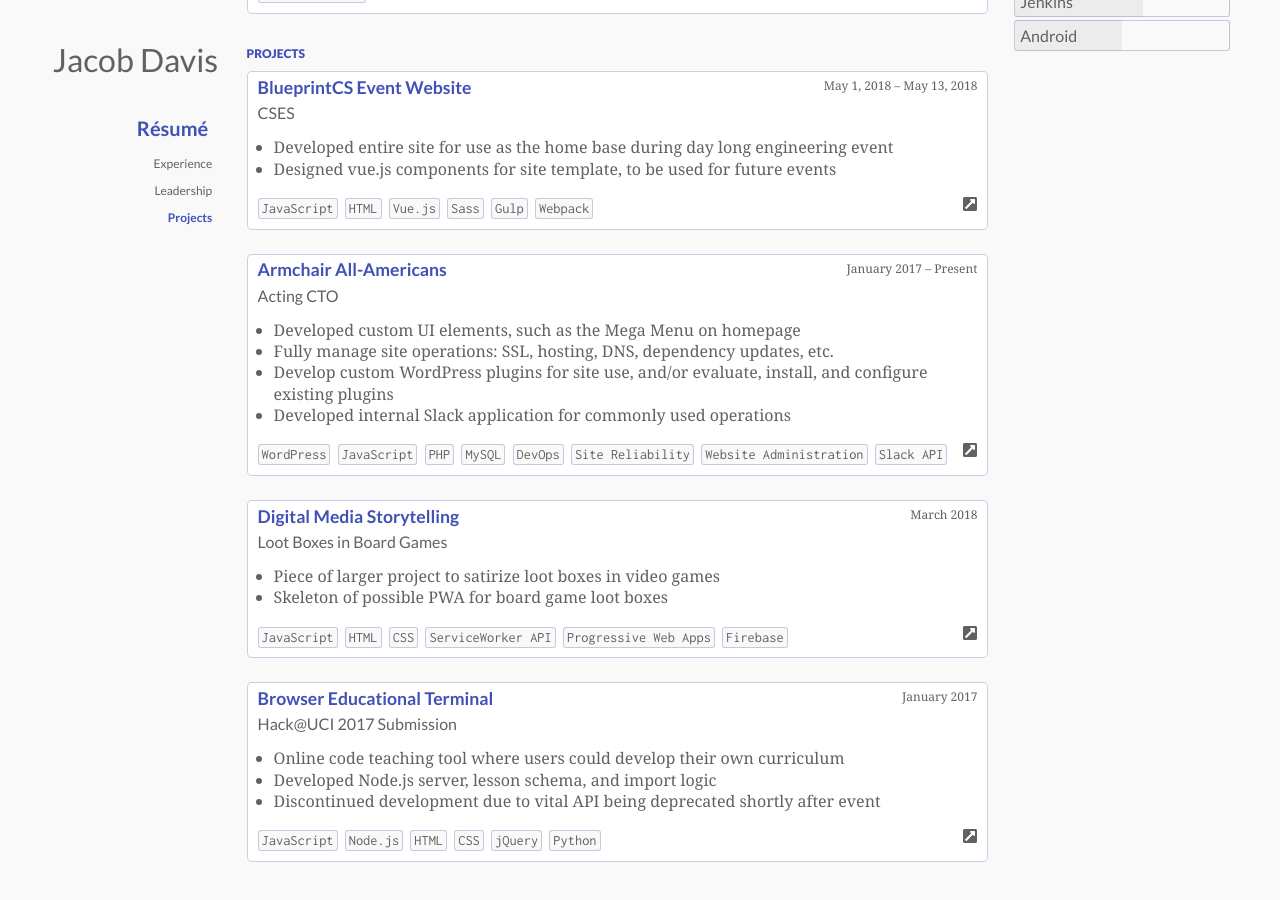
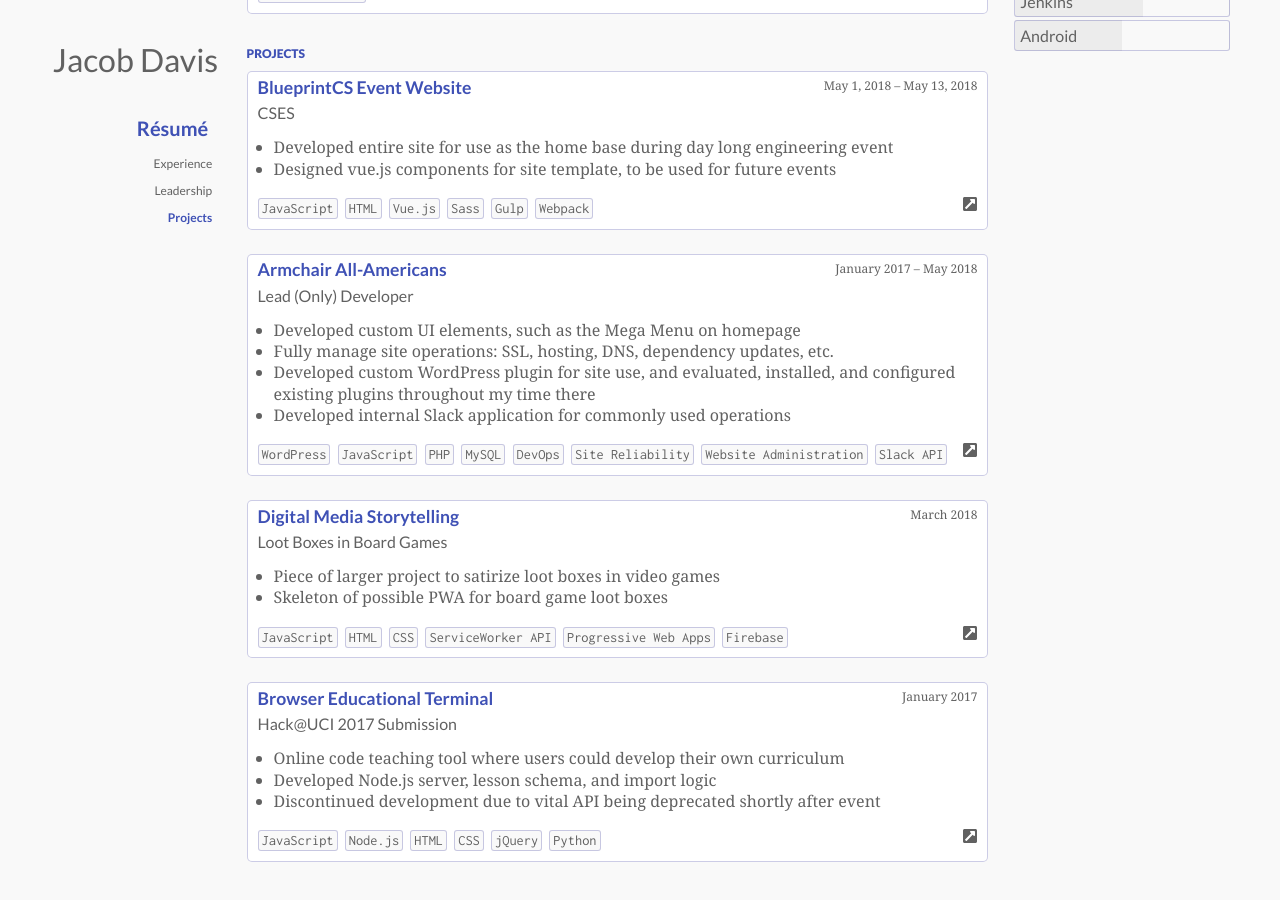
Before and after one commit to jsdavis/jsdavis.github.io, a Jekyll site: the page built from index.md, in a window 1280 px wide and 900 px high, scrolled down 1294 px. Built offline with Jekyll 4.4.1, drawn with Linux system fonts in a browser that asks for light colours; nearby versions of some CDN libraries.

Commit message:
Small updates

```diff
--- a/_data/projects.yml
+++ b/_data/projects.yml
@@ -14,14 +14,14 @@
     - "Gulp"
     - "Webpack"
 - entity: "Armchair All-Americans"
-  role: "Acting CTO"
+  role: "Lead (Only) Developer"
   link: "https://armchairallamericans.com"
   start: "January 2017"
-  end: "Present"
+  end: "May 2018"
   tasks:
     - "Developed custom UI elements, such as the Mega Menu on homepage"
     - "Fully manage site operations: SSL, hosting, DNS, dependency updates, etc."
-    - "Develop custom WordPress plugins for site use, and/or evaluate, install, and configure existing plugins"
+    - "Developed custom WordPress plugin for site use, and evaluated, installed, and configured existing plugins throughout my time there"
     - "Developed internal Slack application for commonly used operations"
   skills:
     - "WordPress"
--- a/_data/skills.yml
+++ b/_data/skills.yml
@@ -1,9 +1,9 @@
 langs:
   - name: 'Python'
     level: 100
+  - name: 'JavaScript'
+    level: 90
   - name: 'SQL'
-    level: 90
-  - name: 'JavaScript'
     level: 90
   - name: 'HTML'
     level: 90
```
